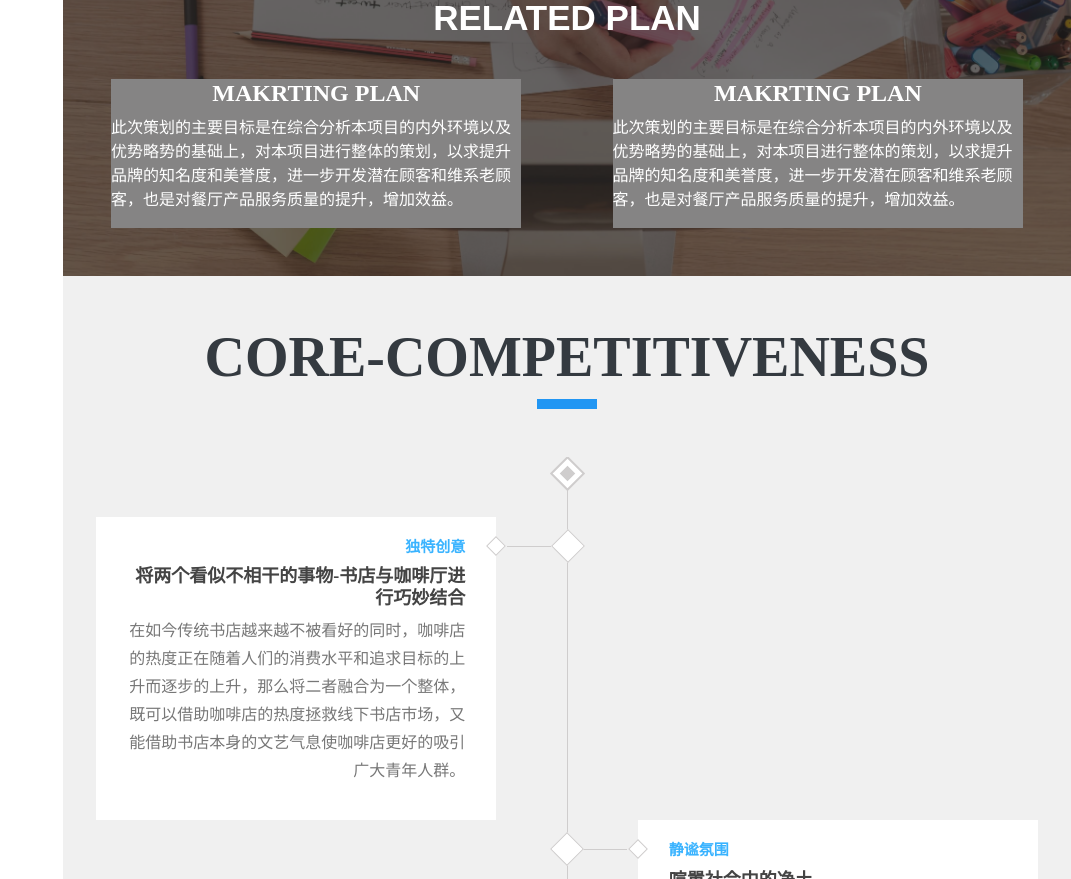
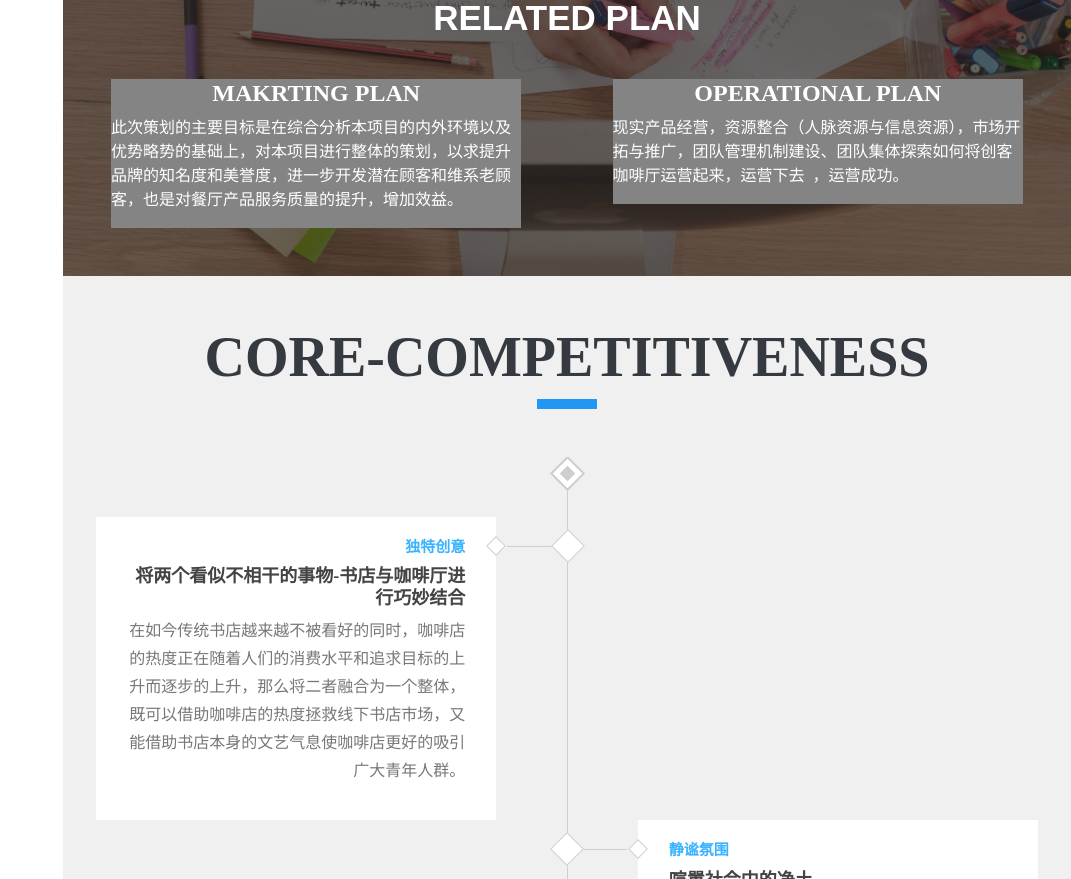
Before and after one commit to Tonytin1225/sup9g, a plain HTML site: page index9.html in a window 1280 px wide. Shown: the part 3678-4557 px from the top of the page, without its empty margins (209-1280 px from the left). Drawn offline with Linux system fonts and the light colour scheme; a web font is replaced by a local one.

Commit message:
Update index9.html

```diff
--- a/index9.html
+++ b/index9.html
@@ -327,8 +327,8 @@
 							<p style="color: white;">此次策划的主要目标是在综合分析本项目的内外环境以及优势略势的基础上，对本项目进行整体的策划，以求提升品牌的知名度和美誉度，进一步开发潜在顾客和维系老顾客，也是对餐厅产品服务质量的提升，增加效益。</p>
 						</div>
 						<div style="float: right;background: rgb(133,132,132);width: 45%;">
-							<h4 class="text-center text-white">makrting plan</h4>
-							<p style="color: white;">此次策划的主要目标是在综合分析本项目的内外环境以及优势略势的基础上，对本项目进行整体的策划，以求提升品牌的知名度和美誉度，进一步开发潜在顾客和维系老顾客，也是对餐厅产品服务质量的提升，增加效益。</p>
+							<h4 class="text-center text-white">Operational Plan</h4>
+							<p style="color: white;">现实产品经营，资源整合（人脉资源与信息资源），市场开拓与推广，团队管理机制建设、团队集体探索如何将创客咖啡厅运营起来，运营下去 ，运营成功。</p>
 						</div>
 					</div>
 				</div>
```
